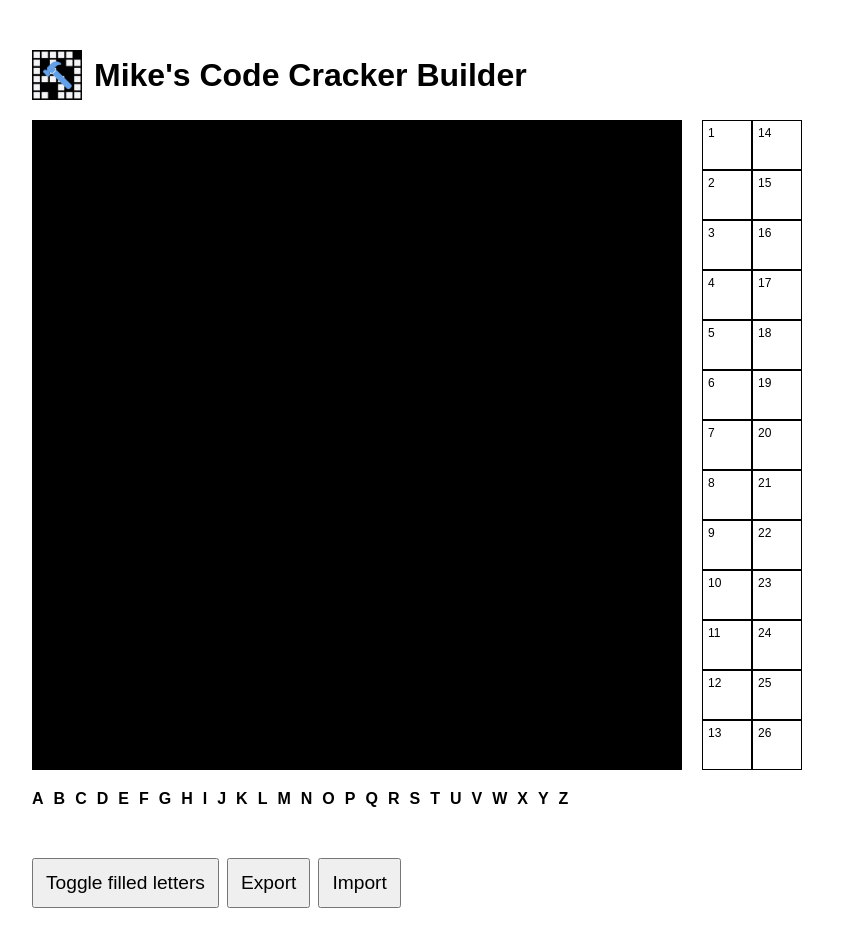
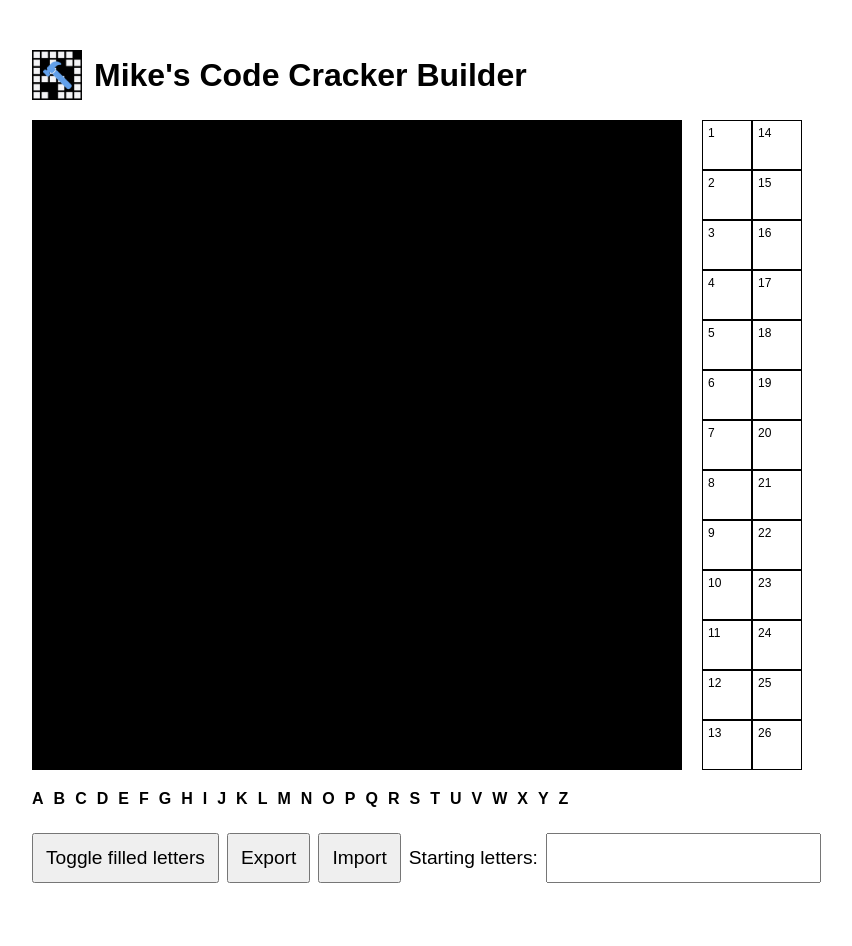
Before and after one commit to icbmike/code-cracker-builder, a React app: page / in a window 1280 px wide. Shown: the top 946 px of the page, without its empty margins (18-870 px from the left). Built offline with nearby package versions, Linux system fonts and the light colour scheme.

Commit message:
Add starting letters functionality and media print css

```diff
--- a/src/AlphabetChecker.tsx
+++ b/src/AlphabetChecker.tsx
@@ -12,7 +12,7 @@ export const AlphabetChecker = ({ code, areLettersVisible }: AlphabetCheckerProp
   const usedLetters = Object.values(code);
   const allAlphabetChars = 'abcdefghijklmnopqrstuvwxyz'.split('').filter(isAlphabetChar);
 
-  return <div style={{ marginBottom: '50px' }}>
+  return <div style={{ marginBottom: '25px' }}>
     {
       allAlphabetChars.map(l => {
 
--- a/src/App.tsx
+++ b/src/App.tsx
@@ -4,7 +4,7 @@ import { range } from "./range";
 
 import { Crossword } from "./Crossword";
 import { Code } from "./Code";
-import { AlphabetChar, Cell } from "./model";
+import { AlphabetChar, Cell, isAlphabetChar } from "./model";
 import { AlphabetChecker } from "./AlphabetChecker";
 import { exportPuzzle, importPuzzle } from './serialization';
 
@@ -17,6 +17,7 @@ export const App = () => {
   const [cells, setCells] = useState(initialCells);
 
   const [areLettersVisible, setAreLettersVisible] = useState(true);
+  const [startingLetters, setStartingLetters] = useState<string[]>([]);
 
   const onSetLetter = (position: [number, number], char: AlphabetChar | undefined) => {
     const [x, y] = position;
@@ -28,6 +29,14 @@ export const App = () => {
     const cells = await importPuzzle();
 
     setCells(cells);
+  }
+
+  const onStartingLettersChange = (newStartingLetters: string) => {
+    const newChars = newStartingLetters.split('');
+    if(newChars.every(l => isAlphabetChar(l)))
+    {
+      setStartingLetters(newChars);
+    }
   }
 
   let letters: AlphabetChar[] = [];
@@ -43,7 +52,7 @@ export const App = () => {
   const code = range(26).reduce((acc, next) => ({ ...acc, [next]: letters[next] }), {})
 
   return (
-    <div style={{ padding: '50px' }}>
+    <div className="app">
 
       <header className="header">
         <img className="icon" src={icon} alt="Code Cracker Builder Icon"/>
@@ -51,16 +60,18 @@ export const App = () => {
       </header>
 
       <div style={{ display: 'flex', marginBottom: '20px' }}>
-        <Crossword cells={cells} code={code} onSetLetter={onSetLetter} areLettersVisible={areLettersVisible} />
-        <Code code={code} areLettersVisible={areLettersVisible} />
+        <Crossword cells={cells} code={code} onSetLetter={onSetLetter} areLettersVisible={areLettersVisible} startingLetters={startingLetters}/>
+        <Code code={code} areLettersVisible={areLettersVisible} startingLetters={startingLetters} />
       </div>
 
       <AlphabetChecker code={code} areLettersVisible={areLettersVisible} />
 
-      <div style={{ display: 'flex', gap: '8px' }}>
+      <div className="controls">
         <button onClick={() => setAreLettersVisible(!areLettersVisible)}>Toggle filled letters</button>
         <button onClick={() => exportPuzzle(cells)}>Export</button>
         <button onClick={onImport}>Import</button>
+        <label className="startingLetters-label">Starting letters:</label>
+        <input className="startingLetters-input" type="text" pattern="[a-zA-Z]*" onChange={(e) => onStartingLettersChange(e.target.value)} value={startingLetters.join('')}/>
       </div>
     </div>
   );
--- a/src/Code.tsx
+++ b/src/Code.tsx
@@ -8,20 +8,21 @@ import "./code.scss"
 interface CodeProps {
   code: Record<number, AlphabetChar>;
   areLettersVisible: boolean;
+  startingLetters: string[]
 }
 
-export const Code = ({ code, areLettersVisible }: CodeProps) => {
+export const Code = ({ code, areLettersVisible, startingLetters }: CodeProps) => {
   return (
     <div className="code">
       {range(13).map(i => (
         <div className="row" key={i}>
           <div className="numberMapping">
             <div className="number">{i + 1}</div>
-            <span className={'mapping' + (areLettersVisible ? 'is-visible' : '')}>{code[i]}</span>
+            <span className={'mapping' + (areLettersVisible || startingLetters.includes(code[i]) ? 'is-visible' : '')}>{code[i]}</span>
           </div>
           <div className="numberMapping">
             <div className="number">{i + 14}</div>
-            <span className={'mapping' + (areLettersVisible ? 'is-visible' : '')}>{code[i + 13]}</span>
+            <span className={'mapping' + (areLettersVisible || startingLetters.includes(code[i + 13]) ? 'is-visible' : '')}>{code[i + 13]}</span>
           </div>
         </div>
       ))}
--- a/src/Crossword.tsx
+++ b/src/Crossword.tsx
@@ -50,9 +50,10 @@ interface CrosswordProps {
   onSetLetter: (position: [number, number], letter: AlphabetChar) => void,
   code: Record<number, AlphabetChar | undefined>;
   areLettersVisible: boolean;
+  startingLetters: string[];
 }
 
-export const Crossword = ({ cells, onSetLetter, code, areLettersVisible }: CrosswordProps) => {
+export const Crossword = ({ cells, onSetLetter, code, areLettersVisible, startingLetters }: CrosswordProps) => {
   const inverseCode: InverseCode = Object.entries(code)
     .filter(([number, char]) => !!char)
     .reduce((acc, [number, char]) => ({ ...acc, [char]: parseInt(number) + 1 }), {})
@@ -61,7 +62,7 @@ export const Crossword = ({ cells, onSetLetter, code, areLettersVisible }: Cross
     <div className="crossword">
       {cells.map((row, i) => (
         <div key={i}>
-          {row.map((cell, j) => <CellInput areLettersVisible={areLettersVisible} inverseCode={inverseCode} onSetLetter={onSetLetter} cell={cell} key={j} position={[i, j]} />)}
+          {row.map((cell, j) => <CellInput areLettersVisible={areLettersVisible || startingLetters.includes(cell.letter)} inverseCode={inverseCode} onSetLetter={onSetLetter} cell={cell} key={j} position={[i, j]} />)}
         </div>
       ))}
     </div>
--- a/src/app.scss
+++ b/src/app.scss
@@ -2,6 +2,14 @@ button {
     padding: 12px;
     font-size: 1.2em;
     cursor: pointer;
+}
+
+.app {
+    padding: 50px;
+
+    @media print {
+        padding: 0;
+    }
 }
 
 .header {
@@ -9,12 +17,39 @@ button {
     align-items: center;
     margin-bottom: 20px;
     gap: 12px;
+
+    @media print {
+        display: none;
+    }
 }
 
 .icon {
     height: 50px;
 }
 
-.title {
+body {
     font-family: Arial, Helvetica, sans-serif;
 }
+
+.controls {
+    display: flex;
+    gap: 8px;
+    align-items: center;
+
+    @media print {
+        display: none;
+    }
+}
+
+.startingLetters {
+    &-label {
+        font-size: 1.2em;
+    }
+
+    &-input {
+        font-size: 1.2em;
+        height: 50px;
+        padding: 12px;
+        text-transform: uppercase;
+    }
+}
--- a/src/code.scss
+++ b/src/code.scss
@@ -14,6 +14,7 @@
   line-height: 50px;
   color: black;
   background-color: white;
+  print-color-adjust: exact;
 }
 
 .number {
--- a/src/crossword.scss
+++ b/src/crossword.scss
@@ -22,11 +22,12 @@
     display: inline-block;
     width: 50px;
     height: 50px;
-    background: black;
+    background-color: black;
     border: 1px solid black;
+    print-color-adjust: exact;
 
     &.is-filled {
-      background: white;
+      background-color: white;
       color: black;
 
       &:not(.is-visible) {
```
